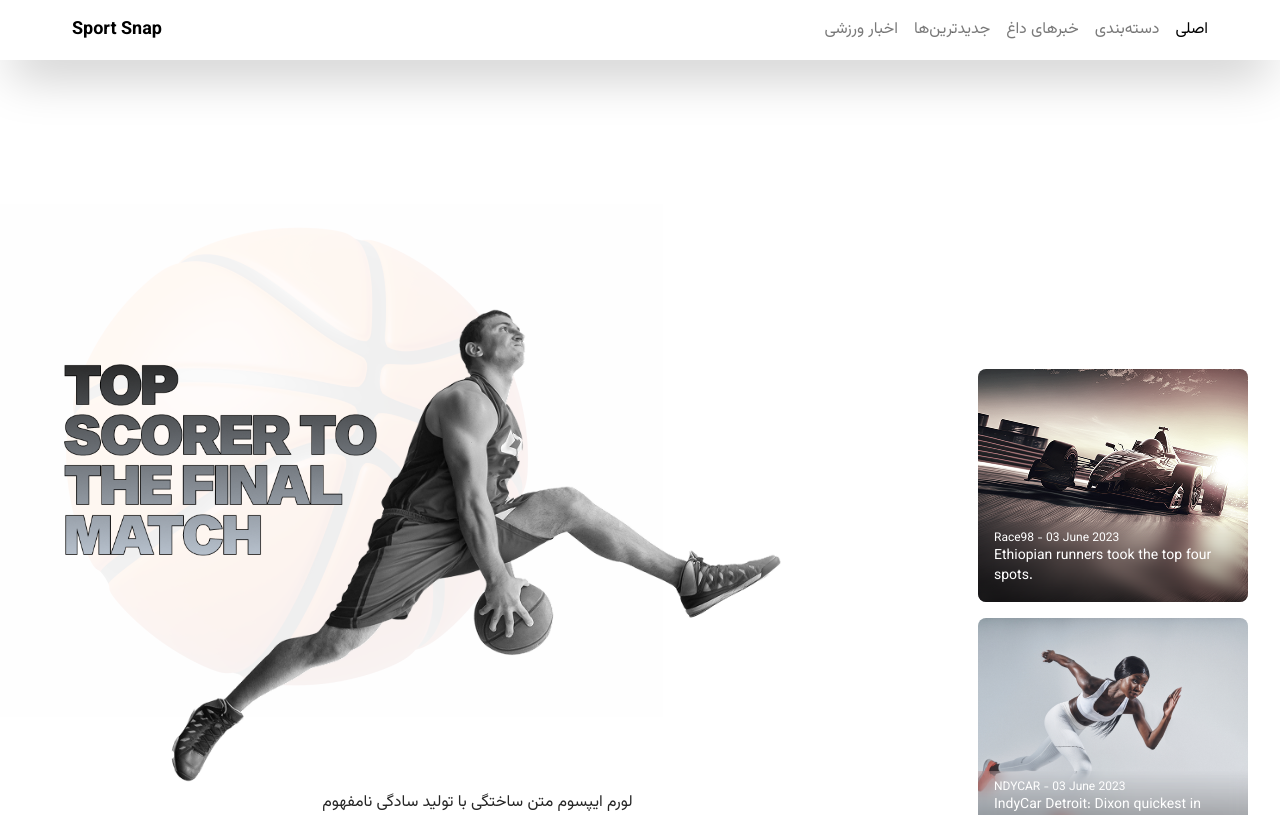
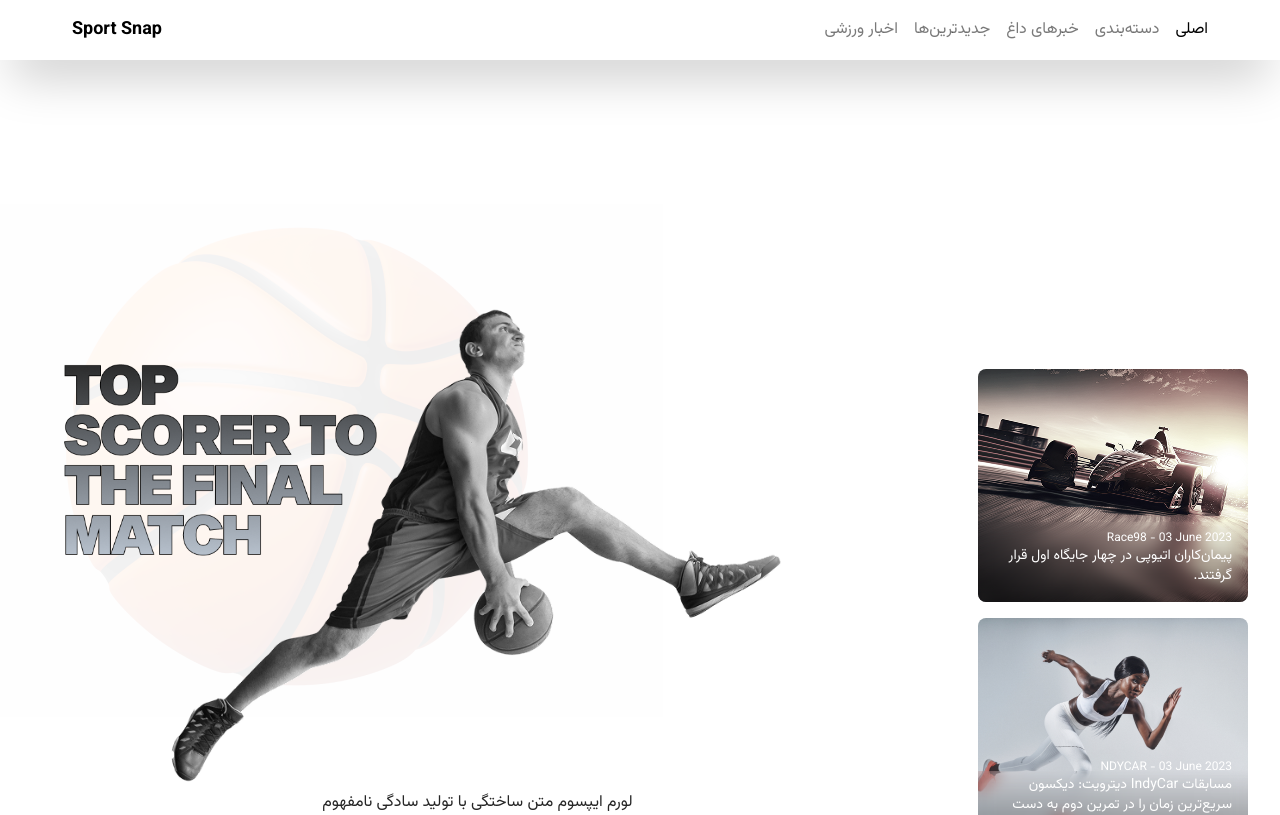
Before and after one commit to mhselfs/sport-blog, a React (Vite) app: page / in a window 1280 px wide. Shown: the top 815 px of the page. Built offline with nearby package versions, Linux system fonts and the light colour scheme.

Commit message:
hero post update

```diff
--- a/src/components/Hero.jsx
+++ b/src/components/Hero.jsx
@@ -1,12 +1,38 @@
-import React from 'react';
+import React, { useState } from 'react';
 import { Link } from 'react-router-dom';
 import basket from "../assets/basketball-bg.png";
 import heroText from "../assets/hero-text.png";
 import basketplayer from "../assets/basketball-player.png";
 import newsData from "../data.js";
+import axios from 'axios'
+import PostCart from './PostCart';
+import NewsModal from './NewsModal';
+import muckData from '../mouck.json'
+import cartImg1 from "../assets/hero-cart-1.png";
+import cartImg2 from "../assets/hero-cart-2.png";
+
 
 const Hero = () => {
-    const filteredNews = newsData.filter(card => card.id === 1 || card.id === 2);
+    const filteredNews = [
+        {
+            id: 1,
+            image: cartImg1,
+            date: "Race98 - 03 June 2023",
+            title: "پیمان‌کاران اتیوپی در چهار جایگاه اول قرار گرفتند.",
+            description: "",
+            category: "ورزش‌های انتخابی",
+            introduction: "در یک نمایش نفس‌گیر از استقامت، سرعت و اراده، پیمان‌کاران اتیوپیا دوباره ثابت کردند که چرا از قوی‌ترین نیروها در دوهای طولانی‌مدت هستند. در یک مسابقه مهم اخیر، ورزشکاران اتیوپی چهار جایگاه اول را به دست آوردند و جامعه جهانی را با عملکرد فوق‌العاده خودشان تحت تأثیر قرار دادند. این دستاورد شگفت‌انگیز نه تنها میراث غنی دوایران را برجسته می‌کند، بلکه وضعیت آنها را به عنوان یک قدرت بزرگ در دنیای ورزش تثبیت می‌کند.",
+        },
+        {
+            id: 2,
+            image: cartImg2,
+            date: "NDYCAR - 03 June 2023",
+            title: "مسابقات IndyCar دیترویت: دیکسون سریع‌ترین زمان را در تمرین دوم به دست آورد",
+            description: "",
+            category: "رقابت",
+            introduction: "شهر موتورسیتی با هیجان در حال تپیدن است، زیرا سری NTT IndyCar در خیابان‌های دیترویت برای مسابقه بزرگ دیترویت گرم می‌شود. در یک جلسه تمرینی دوم هیجان‌انگیز، اسکات دیکسون، قهرمان شش‌گانه IndyCar، به دلیل اینکه یکی از بزرگترین رانندگان تاریخ این ورزش است، سریع‌ترین زمان را ثبت کرد و پیامی واضح به رقبا ارسال کرد. با افزایش گرمی مسابقات آخر هفته، عملکرد دیکسون صحنه را برای آنچه وعده می‌دهد یک رویداد هیجان‌انگیز می‌گذارد.",
+        }
+    ]
 
     return (
         <div
@@ -27,7 +53,7 @@ const Hero = () => {
                 '>به خواندن ادامه دهید</button>
             </div>
 
-            <div className='hidden lg:flex flex-col gap-4 mr-8 mt-[300px] ml-[100px]'>
+            <div dir='rtl' className='hidden lg:flex flex-col gap-4 mr-8 mt-[300px] ml-[100px]'>
                 {filteredNews.map((card) => (
                     <Link to={`/blog/${card.id}`} key={card.id}>
                         <div
```
